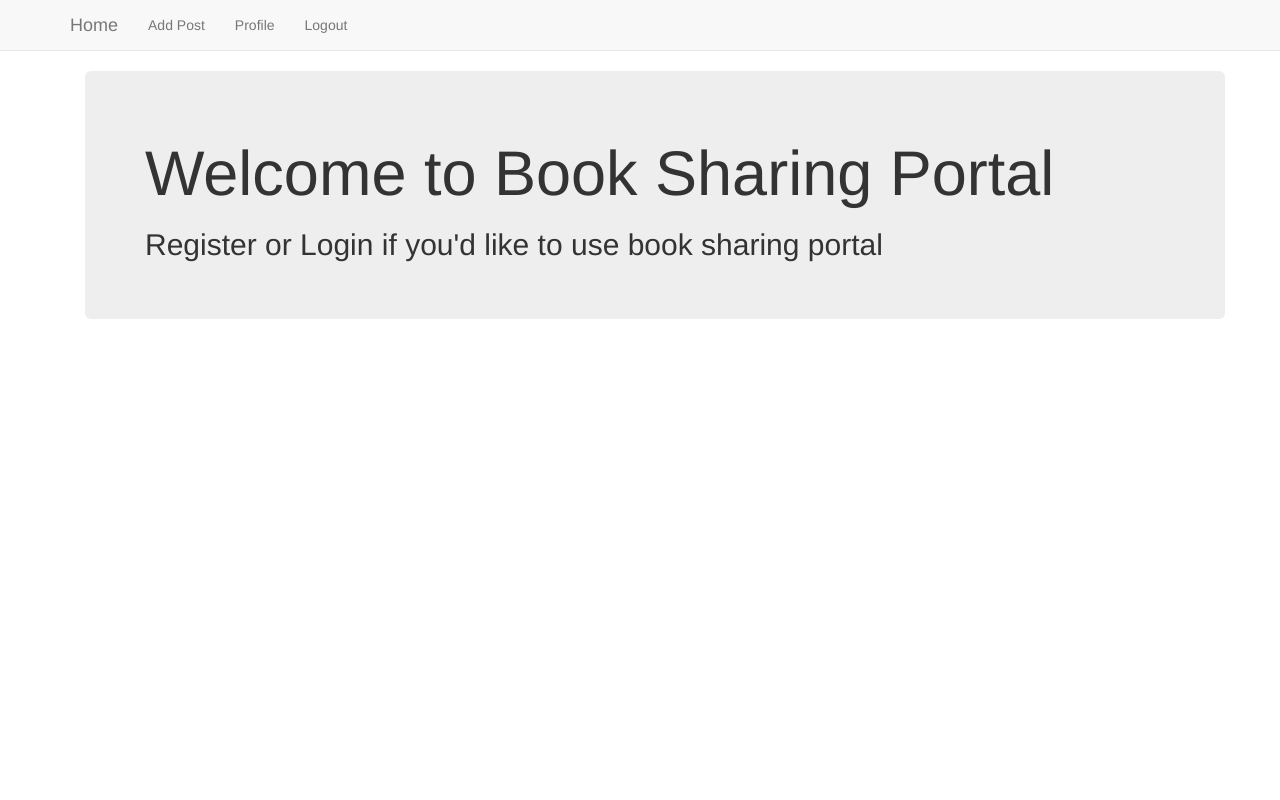
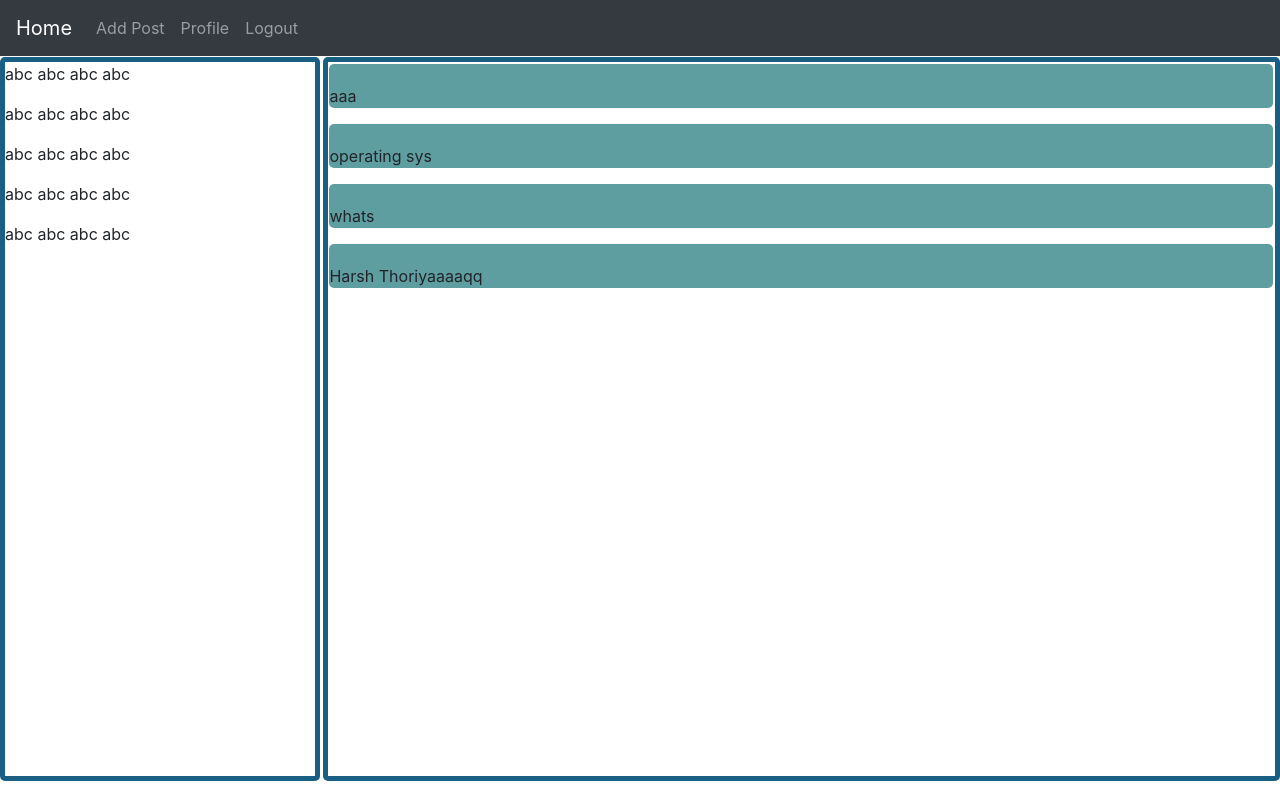
Before and after one commit to HarshDThoriya/BookSharingPortal, a Django app: page /homepage/home/ in a window 1280 px wide. Run offline with Django 3.2, Linux system fonts and the light colour scheme; data comes from the database, SQL or seed files in the repository; both versions use the stored data as it was after the commit; some libraries are stand-ins or nearby versions.

Commit message:
little changes

```diff
--- a/homepage/views.py
+++ b/homepage/views.py
@@ -7,11 +7,13 @@ from . import models
 from django.contrib.auth.decorators import login_required
 from django.contrib.auth.models import User
 from .forms import ItemForm
+from .models import itemInfo
 
 
 def home(request):
+    posts = itemInfo.objects.all()
     form = forms.ItemForm()
-    return render(request,'homepage/home.html',{'form':form})
+    return render(request,'homepage/home.html',{'form':form,'posts':posts})
 
 def profile(request):
     return HttpResponseRedirect(reverse('user_profile:profile'))
--- a/templates/homepage/base.html
+++ b/templates/homepage/base.html
@@ -3,17 +3,16 @@
   <head>
     <meta charset="utf-8">
     <title>Book Sharing Portal</title>
-    <!-- Latest compiled and minified CSS -->
-    <link rel="stylesheet" href="https://maxcdn.bootstrapcdn.com/bootstrap/3.3.7/css/bootstrap.min.css">
-<script src="https://ajax.googleapis.com/ajax/libs/jquery/3.3.1/jquery.min.js"></script>
-<script src="https://maxcdn.bootstrapcdn.com/bootstrap/3.3.7/js/bootstrap.min.js"></script>
-</head>
-  <body>
-    <nav class="navbar navbar-default navbar-static-top">
-      <div class="container">
-        {% block nav_block%}
-        {% endblock %}
-      </div>
+    <link rel="stylesheet" href="https://maxcdn.bootstrapcdn.com/bootstrap/4.4.1/css/bootstrap.min.css">
+    <script src="https://ajax.googleapis.com/ajax/libs/jquery/3.4.1/jquery.min.js"></script>
+    <script src="https://cdnjs.cloudflare.com/ajax/libs/popper.js/1.16.0/umd/popper.min.js"></script>
+    <script src="https://maxcdn.bootstrapcdn.com/bootstrap/4.4.1/js/bootstrap.min.js"></script>
+  </head>
+  <body style="padding-top: 60px;">
+
+    <nav class="navbar navbar-expand-sm bg-dark navbar-dark fixed-top">
+      {% block nav_block %}
+      {% endblock %}
     </nav>
     <div class="container">
     {% block body_block %}
--- a/templates/homepage/home.html
+++ b/templates/homepage/home.html
@@ -1,22 +1,35 @@
 {% extends "homepage/base.html" %}
 {% block nav_block %}
-<ul class="nav navbar-nav">
-  <li><a class="navbar-brand" href="{% url 'homepage:home' %}">Home</a></li>
-  <li><a class="navbar-link" href="#" data-toggle="modal" data-target="#myModal" >Add Post</a></li>
-  <li><a class="navbar-link" href="{% url 'homepage:profile' %}">Profile</a></li>
-  <li><a class="navbar-link" href="{% url 'loginapp:user_logout' %}">Logout</a></li>
+
+<ul class="navbar-nav" >
+  <li class="nav-item">
+    <a class="navbar-brand" href="{% url 'homepage:home' %}">Home</a>
+  </li>
+  <li class="nav-item">
+    <a class="nav-link"  href="#" data-toggle="modal" data-target="#myModal">Add Post</a>
+  </li>
+  <li class="nav-item">
+    <a class="nav-link" href="{% url 'homepage:profile' %}">Profile</a>
+  </li>
+  <li class="nav-item">
+    <a class="nav-link" href="{% url 'loginapp:user_logout' %}">Logout</a>
+  </li>
 </ul>
 {% endblock %}
+
 {% block body_block %}
-<div class="modal fade" id="myModal" role="dialog">
-  <div class="modal-dialog modal-lg">
-	<!-- Modal content-->
+
+<div class="modal fade" id="myModal">
+  <div class="modal-dialog modal-xl">
     <div class="modal-content">
+
+
       <div class="modal-header">
-          <!-- modal header  -->
+        <center><h4 class="modal-title">Add Post</h4></center>
         <button type="button" class="close" data-dismiss="modal">&times;</button>
-		  <center><h4 class="modal-title">Add Post</h4></center>
       </div>
+
+
       <div class="modal-body">
         <form method="POST" action="{% url 'homepage:addpost' %}" enctype="multipart/form-data">
           {% csrf_token %}
@@ -25,17 +38,48 @@
           <input type="submit" value="Submit" >
         </form>
       </div>
+
+      <!-- Modal footer -->
       <div class="modal-footer">
-          <!-- modal footer  -->
-		  <button type="button" class="btn btn-default" data-dismiss="modal">Close</button>
+        <button type="button" class="btn btn-secondary" data-dismiss="modal">Close</button>
+      </div>
+
     </div>
   </div>
 </div>
+
 </div>
-<div class="container">
-  <div class="jumbotron">
-    <h1>Welcome to Book Sharing Portal</h1>
-    <h2>Register or Login if you'd like to use book sharing portal</h2>
+<div style="position: absolute;
+top: 57px;
+left: 0;
+width: 25%;
+height: 90.5%;
+border: 5px solid #195e83;
+border-radius: 5px;">
+<p> abc abc abc abc</p>
+<p> abc abc abc abc</p>
+<p> abc abc abc abc</p>
+<p> abc abc abc abc</p>
+<p> abc abc abc abc</p>
 </div>
+
+
+<div style="position: absolute;
+top: 57px;
+right: 0;
+width: 74.8%;
+height: 90.5%;
+border: 5px solid #195e83;
+border-radius: 5px;">
+
+  {% for i in posts%}
+  <div style="display: block; padding-top: 20px; margin-left: 0.2%; margin-right: 0.2%; margin-top: 0.2%; background-color: cadetblue; border-radius: 5px;">
+    <p>{{i.item_name}}</p>
   </div>
+
+{% endfor%}
+
+</div>
+
+
 {% endblock %}
```
Also changed, not shown: db.sqlite3, media/Item_pics/WhatsApp_Image_2020-04-02_at_11.18.03_AM.jpeg (added), media/Item_pics/WhatsApp_Image_2020-04-02_at_11.18.05_AM.jpeg (added), media/bgimage.jpg (added). Lines whose indentation alone changed are shown as unchanged.
